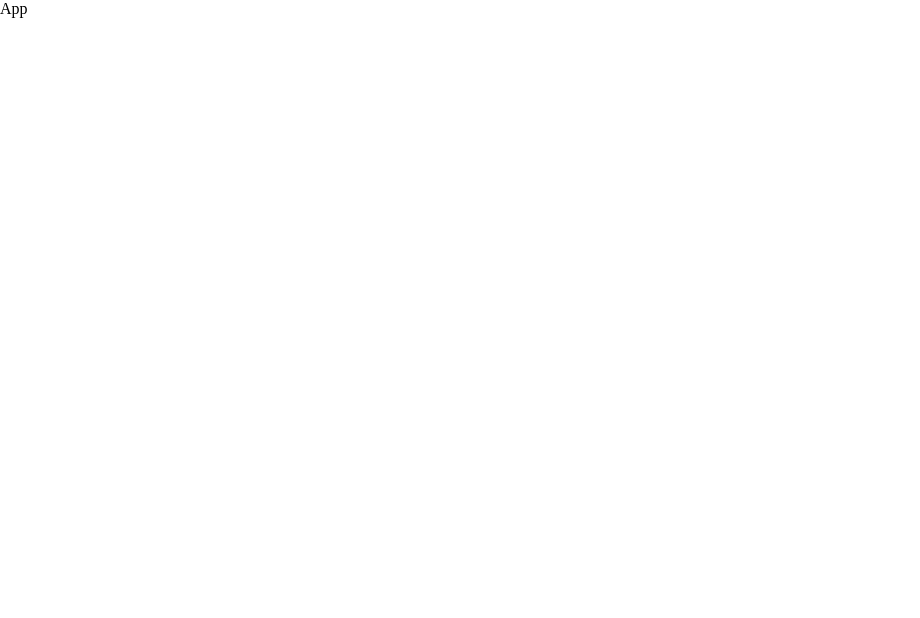
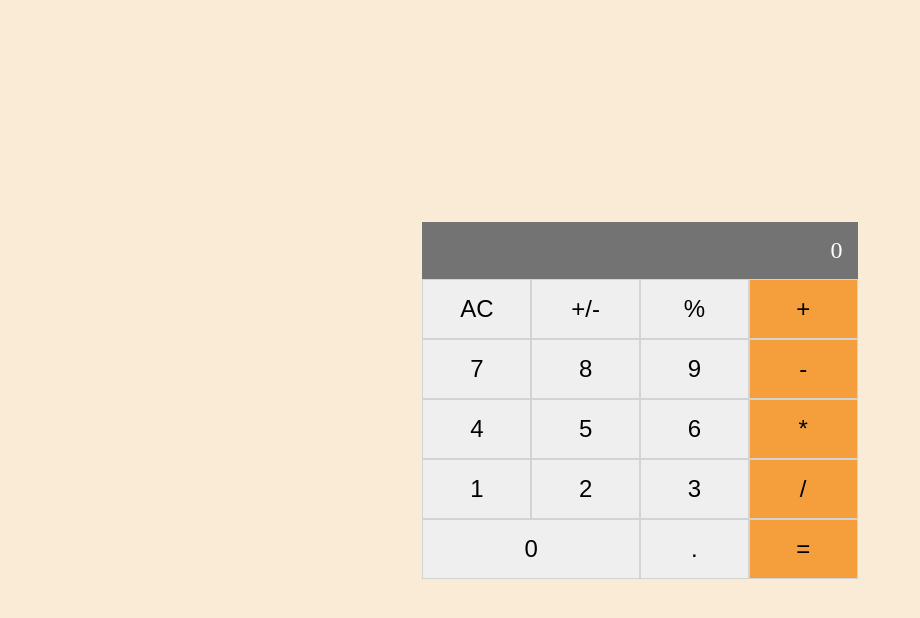
Before and after one commit to kaitcham/Math-Magicians, a React (Create React App) app: page / in a window 1280 px wide. Shown: the top 618 px of the page, without its empty margins (0-920 px from the left). Built offline with nearby package versions, Linux system fonts and the light colour scheme.

Commit message:
Calculator UI

```diff
--- a/src/App.js
+++ b/src/App.js
@@ -1,5 +1,6 @@
 import './index.css';
 import React, { Component } from 'react';
+import Calculator from './components/Calculator';
 
 export default class App extends Component {
   constructor(props) {
@@ -8,6 +9,6 @@ export default class App extends Component {
   }
 
   render() {
-    return <div>App</div>;
+    return <Calculator />;
   }
 }
--- /dev/null
+++ b/src/components/Calculator.js
@@ -0,0 +1,45 @@
+import React, { Component } from 'react';
+
+export default class Calculator extends Component {
+  constructor(props) {
+    super(props);
+    this.state = {};
+  }
+
+  render() {
+    return (
+      <div className="container">
+        <p>0</p>
+        <div className="container-row">
+          <button type="submit">AC</button>
+          <button type="submit">+/-</button>
+          <button type="submit">%</button>
+          <button type="submit">+</button>
+        </div>
+        <div className="container-row">
+          <button type="submit">7</button>
+          <button type="submit">8</button>
+          <button type="submit">9</button>
+          <button type="submit">-</button>
+        </div>
+        <div className="container-row">
+          <button type="submit">4</button>
+          <button type="submit">5</button>
+          <button type="submit">6</button>
+          <button type="submit">*</button>
+        </div>
+        <div className="container-row">
+          <button type="submit">1</button>
+          <button type="submit">2</button>
+          <button type="submit">3</button>
+          <button type="submit">/</button>
+        </div>
+        <div className="container-row">
+          <button type="submit">0</button>
+          <button type="submit">.</button>
+          <button type="submit">=</button>
+        </div>
+      </div>
+    );
+  }
+}
--- a/src/index.css
+++ b/src/index.css
@@ -3,3 +3,53 @@
   margin: 0;
   padding: 0;
 }
+
+body {
+  background-color: antiquewhite;
+  display: flex;
+  flex-direction: column;
+  justify-content: center;
+  align-items: center;
+  height: 100vh;
+}
+
+.container {
+  background-color: #fff;
+  display: flex;
+  flex-direction: column;
+  grid-template-columns: repeat(3, 1fr);
+  width: 34vw;
+  height: auto;
+}
+
+.container p {
+  padding: 15px;
+  font-size: 24px;
+  text-align: right;
+  background-color: rgb(115, 115, 115);
+  color: white;
+}
+
+.container-row {
+  display: grid;
+  flex-direction: column;
+  grid-template-columns: repeat(4, 1fr);
+  width: 100%;
+  height: auto;
+}
+
+.container-row button {
+  cursor: pointer;
+  padding: 15px;
+  font-size: 24px;
+  border: 1px solid rgb(212, 211, 211);
+  border-radius: 0;
+}
+
+.container-row button:last-child {
+  background-color: rgb(245, 159, 60);
+}
+
+.container-row:last-child button:first-child {
+  grid-column: span 2;
+}
```
